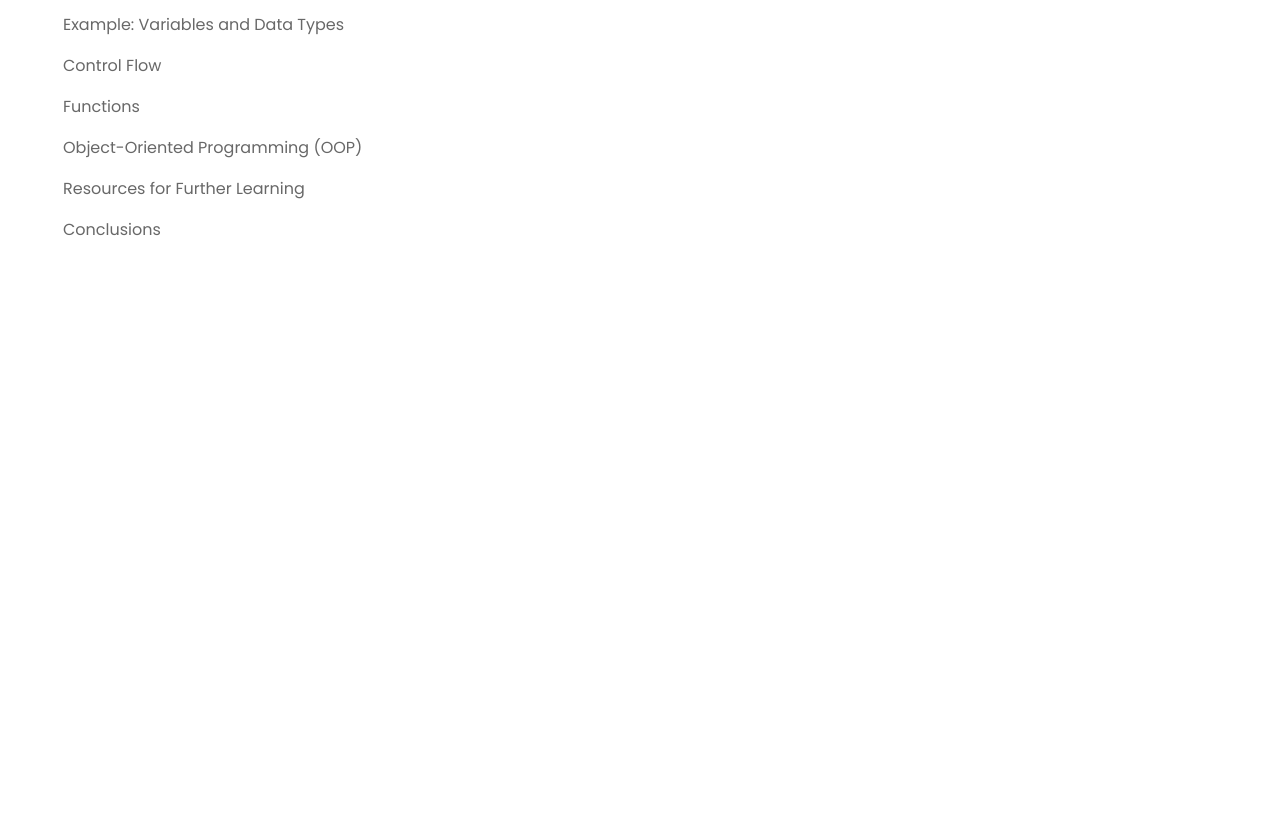
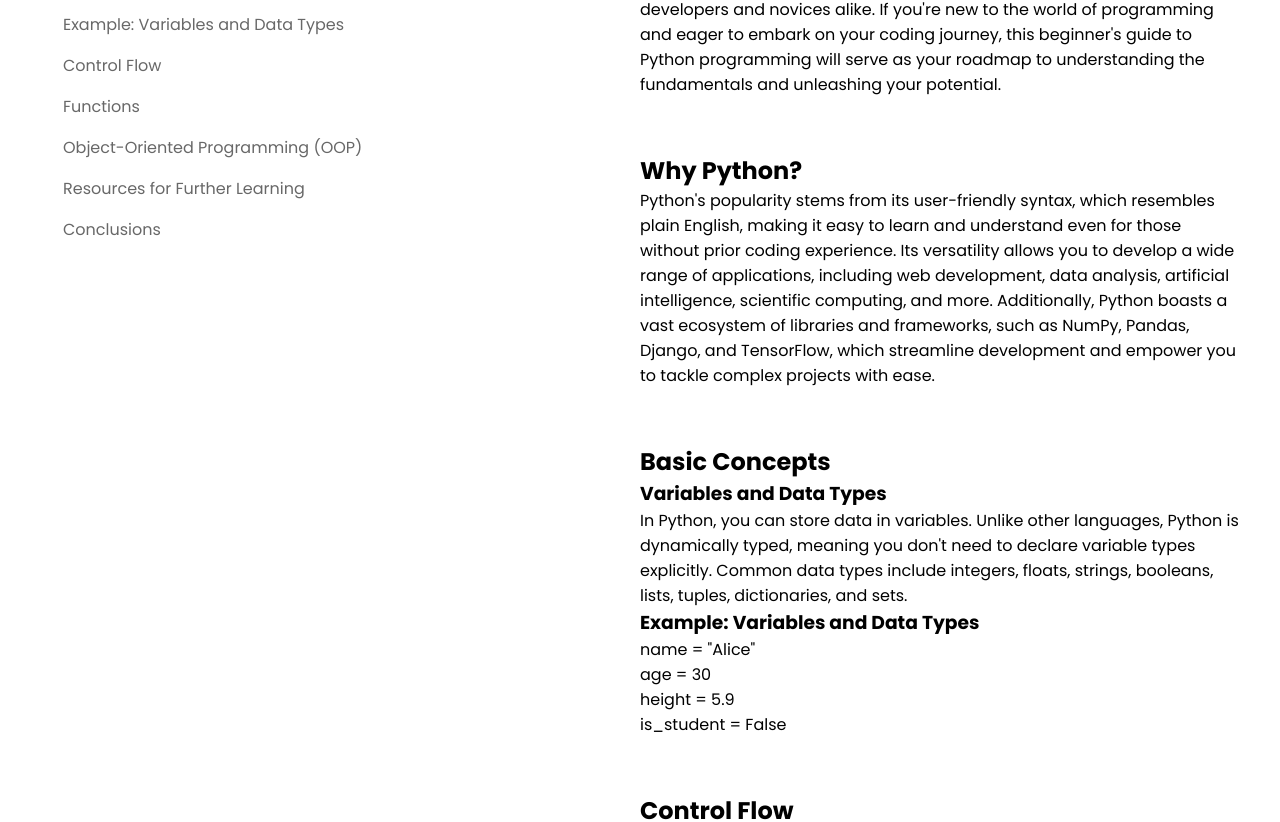
Before and after one commit to SpaceCall/ACG_Frontend, a React (Create React App) app: page /blog in a window 1280 px wide. Shown: the part 886-1708 px from the top of the page. Before the commit the page ends 1128 px from the top, so only its background shows below. Built offline with nearby package versions, Linux system fonts and the light colour scheme; the HTML template or start-up script is replaced by a standard one.

Commit message:
added content without styles

```diff
--- a/src/components/main/BlogPage/content.jsx
+++ b/src/components/main/BlogPage/content.jsx
@@ -24,7 +24,23 @@ export default function Content({ styles }) {
                     ))}
                 </ul>
             </div>
-            <div className={styles.blog__content__text}></div>
+            <div className={styles.blog__content__text}>
+                {data.contentItems.map((textBlock) => (
+                    <div key={textBlock.id} className={styles.blog__content__text__block}>
+                        <h2 className={styles.blog__content__text__block__title}>{textBlock.title && textBlock.title}</h2>
+                        <h3 className={styles.blog__content__text__block__subtitle}>{textBlock.subtitleTop && textBlock.subtitleTop}</h3>
+                        <p className={styles.blog__content__text__block__paragraph}>{textBlock.description && textBlock.description}</p>
+                        <h3 className={styles.blog__content__text__block__subtitle}>{textBlock.subtitleBottom && textBlock.subtitleBottom}</h3>
+                        <div className={styles.blog__content__text__block__code}>
+                            <ul>
+                                {textBlock.code && textBlock.code.map((codeStr, index) => (
+                                    <li key={index}>{codeStr}</li>
+                                ))}
+                            </ul>
+                        </div>
+                    </div>
+                ))}
+            </div>
         </div>
     )
 }
--- a/src/components/main/BlogPage/styles/media/blog-total.scss
+++ b/src/components/main/BlogPage/styles/media/blog-total.scss
@@ -90,5 +90,11 @@ $grey-color: #686868;
                 }
             }
         }
+        &__text{
+            width: 50%;
+            display: flex;
+            flex-direction: column;
+            gap: 56px;
+        }
     }
 }
```
